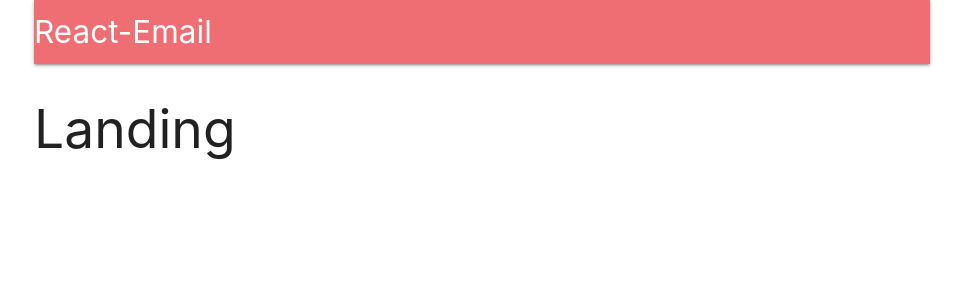
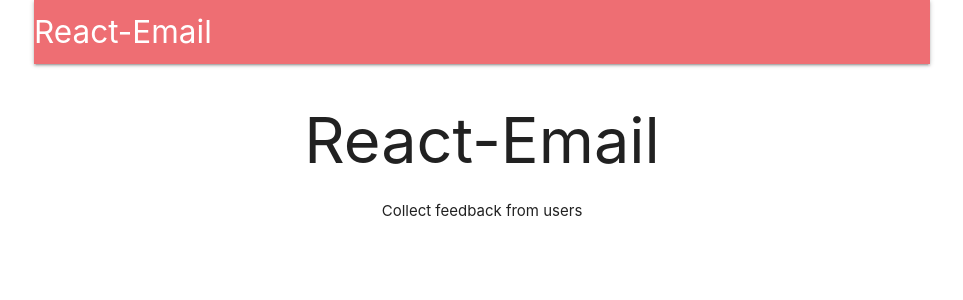
Before and after one commit to TylerJNewman/email-app, a React (Create React App) app in the folder client/: page / in a window 1280 px wide. Shown: the top 300 px of the page, without its empty margins (158-1121 px from the left). Built offline with nearby package versions, Linux system fonts and the light colour scheme; no server answers.

Commit message:
Add Landing Component

```diff
--- a/client/src/components/App.js
+++ b/client/src/components/App.js
@@ -3,9 +3,9 @@
 import { connect } from "react-redux";
 import * as actions from "../actions";
 import Header from "./Header";
+import Landing from "./Landing";
 const Dashboard = () => <h2>Dashboard</h2>;
 const SurveyNew = () => <h2>SurveyNew</h2>;
-const Landing = () => <h2>Landing</h2>;
 
 class App extends Component {
   componentDidMount() {
--- /dev/null
+++ b/client/src/components/Landing.js
@@ -0,0 +1,12 @@
+import React from "react";
+
+const Landing = () => {
+  return (
+    <div style={{ textAlign: "center" }}>
+      <h1>React-Email</h1>
+      Collect feedback from users
+    </div>
+  );
+};
+
+export default Landing;
```
